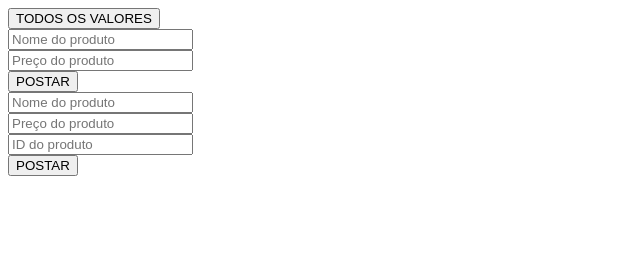
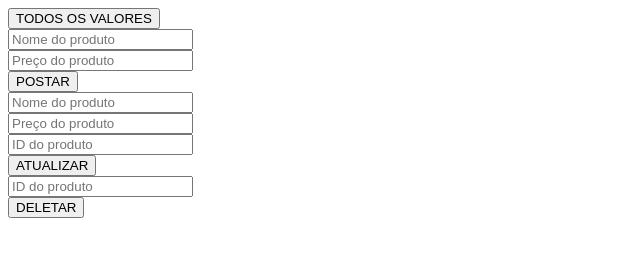
Before and after one commit to Hector-Lopes/NodeAPI_RestFull, a website: page src/html/main.html in a window 1280 px wide. Shown: the whole page, without its empty margins (0-640 px from the left). Drawn offline with nearby package versions, Linux system fonts and the light colour scheme.

Commit message:
feat: add delete html

```diff
--- a/src/html/main.html
+++ b/src/html/main.html
@@ -26,7 +26,10 @@
         placeholder="Preço do produto"
       />
       <input class="input_id_updt" type="text" placeholder="ID do produto" />
-      <button onclick="PutValue()">POSTAR</button>
+      <button onclick="PutValue()">ATUALIZAR</button>
+
+      <input class="input_id_del" type="text" placeholder="ID do produto" />
+      <button onclick="DeleteValue()">DELETAR</button>
     </div>
   </body>
 </html>
```
